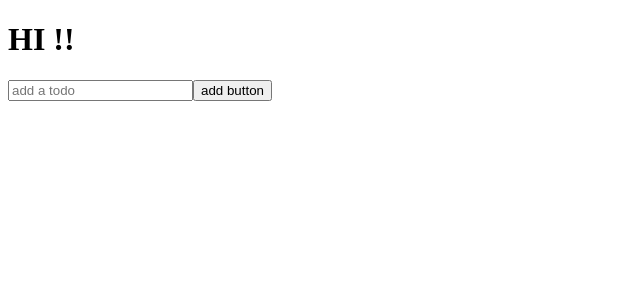
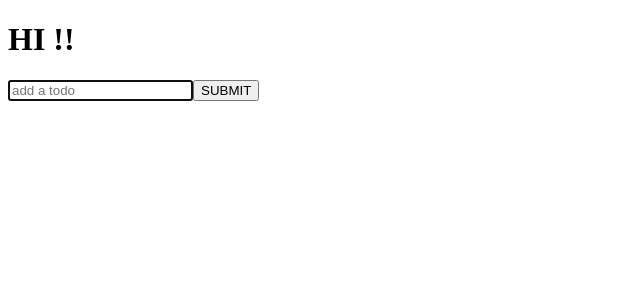
Before and after one commit to Anjana-Paul-14/TO-DO, a React (Create React App) app: page / in a window 1280 px wide. Shown: the top 300 px of the page, without its empty margins (0-640 px from the left). Built offline with nearby package versions, Linux system fonts and the light colour scheme.

Commit message:
added useEffect and useRef

```diff
--- a/src/components/TodoForm.js
+++ b/src/components/TodoForm.js
@@ -1,7 +1,13 @@
-import React,{useState} from 'react'
+import React,{useState, useEffect, useRef } from 'react'
 
 function TodoForm(props) {
   const [input, setInput] = useState("");
+
+  const inputRef =useRef(null);
+
+  useEffect(() => {
+    inputRef.current.focus()
+  });
 
   const handleChange = e => {
     setInput(e.target.value);
@@ -27,9 +33,10 @@ function TodoForm(props) {
       name='text'
       className='todo-input'
       onChange={handleChange}
+      ref={inputRef}
       />
 
-      <button className='todo-button'>add button </button>
+      <button className='todo-button'>SUBMIT </button>
     </form>
   )
 }
```
